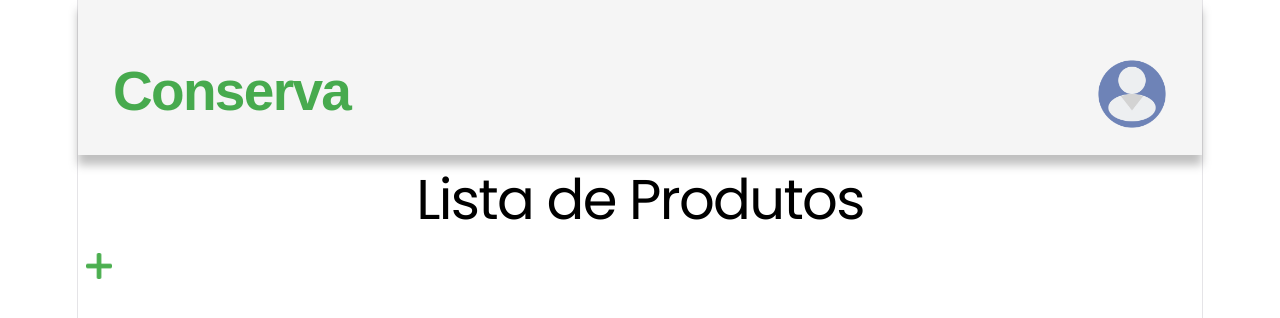
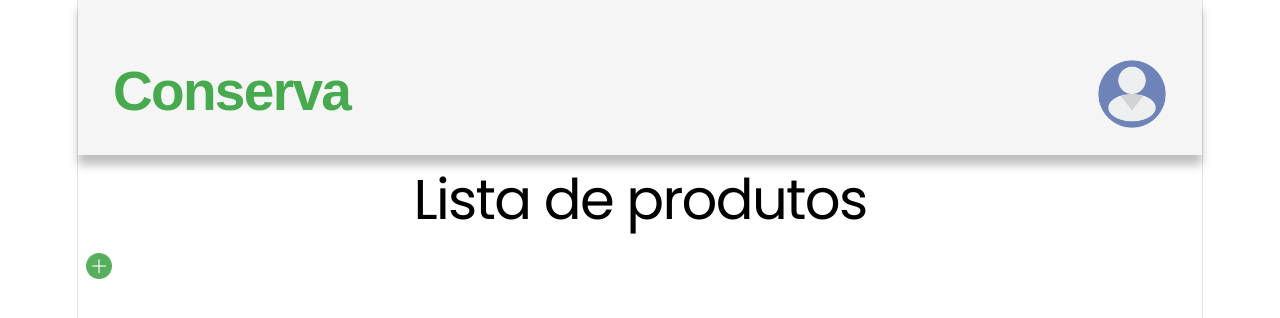
Before and after one commit to ZVSCR/Conserva, a React (Vite) app in the folder Frontend/: page /Estoque in a window 1280 px wide. Shown: the top 318 px of the page. Built offline with nearby package versions, Linux system fonts and the light colour scheme.

Commit message:
Icon de adicionar atualizado

```diff
--- a/Frontend/src/pages/Estoque/PageEstoque.jsx
+++ b/Frontend/src/pages/Estoque/PageEstoque.jsx
@@ -5,7 +5,7 @@ import Header from './Header';
 import Produto from './Produto';
 import EditarProduto from './EditarProd';
 import ConfirmarExclusao from './ConfirmarExclusao';
-import IconAdcionar from '../../assets/IconsEstoque/maisV.png';
+import IconAdcionar from '../../assets/IconsEstoque/adicionar.png';
 
 function PageEstoque(){
 
@@ -73,7 +73,7 @@ function PageEstoque(){
             <Header />
             <main>
 
-                <h1 className={styles.tituloLista}>Lista de Produtos</h1>
+                <h1 className={styles.tituloLista}>Lista de produtos</h1>
 
                 <div>
                     {produtos.map((produto) => (
```
Also changed, not shown: Frontend/src/assets/IconsEstoque/adicionar.png.
